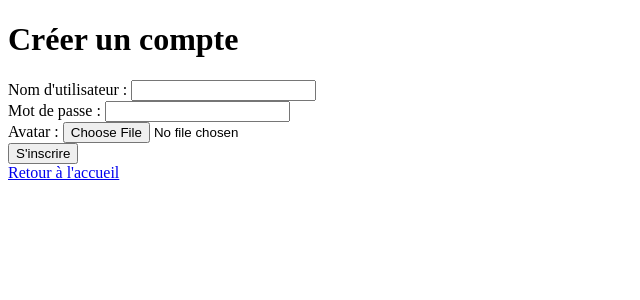
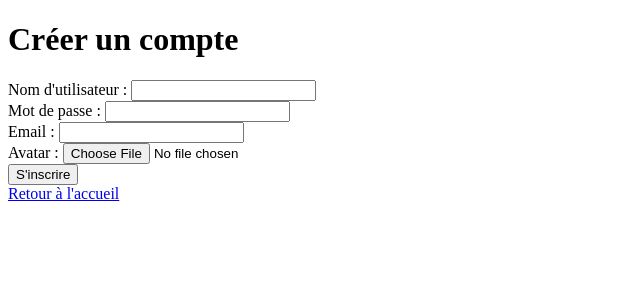
Before and after one commit to Tulece/42transcendance, a Django app: page /register/ in a window 1280 px wide. Shown: the part 88-388 px from the top of the page, without its empty margins (0-640 px from the left). Run offline with Django 5.2, Linux system fonts and the light colour scheme.

Commit message:
email added in register.html, register.js + register_view in main_views.py

```diff
--- a/django/pong/static/js/register.js
+++ b/django/pong/static/js/register.js
@@ -20,6 +20,12 @@
 
     form.addEventListener("submit", async function(event) {
         event.preventDefault();
+
+        const emailInput = document.getElementById("email");
+        if (!emailInput.value) {
+            alert("Veuillez entrer un email.");
+            return;
+        }
 
         const formData = new FormData(form);
 
@@ -44,7 +50,7 @@
                 let result = {};
                 try {
                     const text = await response.text();
-					console.log("Response text:", text);
+                    console.log("Response text:", text);
                     result = JSON.parse(text);
                 } catch(e) {
                     console.error("Erreur lors du parsing de la réponse :", e);
--- a/django/pong/templates/register.html
+++ b/django/pong/templates/register.html
@@ -10,6 +10,9 @@
         <label for="password">Mot de passe :</label>
         <input type="password" id="password" name="password" required><br>
 
+        <label for="email">Email :</label>
+        <input type="email" id="email" name="email" required><br>
+
         <label for="avatar">Avatar :</label>
         <input type="file" id="avatar" name="avatar"><br>
 
--- a/django/pong/views/main_views.py
+++ b/django/pong/views/main_views.py
@@ -24,10 +24,11 @@ def register_view(request):
     if request.method == "POST":
         username = request.POST.get("username")
         password = request.POST.get("password")
+        email = request.POST.get("email")
         avatar = request.FILES.get("avatar")
 
         # Validation des données
-        if not username or not password:
+        if not username or not password or not email:
             if request.headers.get('X-Requested-With') == 'XMLHttpRequest':
                 return JsonResponse({"error": "Tous les champs sont obligatoires."}, status=400)
             context = {
@@ -55,6 +56,7 @@ def register_view(request):
         # Création de l'utilisateur
         user = User.objects.create(
             username=username,
+            email=email,
             password=make_password(password)
         )
 
```
